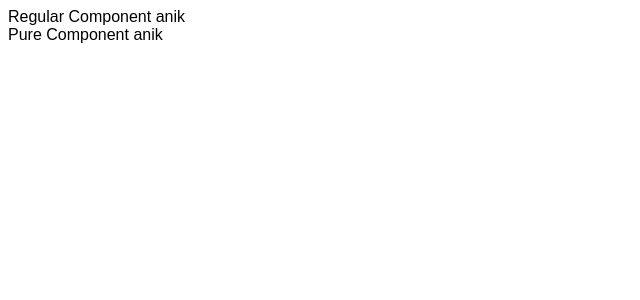
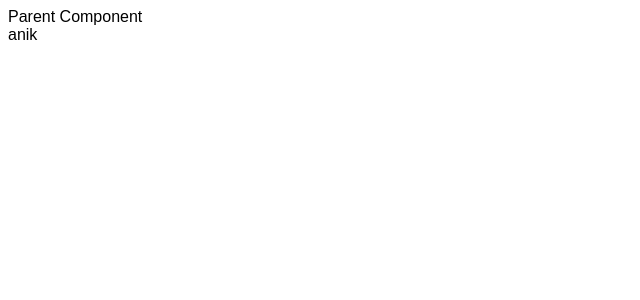
Before and after one commit to AnikBhadra/react101, a React (Vite) app: page / in a window 1280 px wide. Shown: the top 300 px of the page, without its empty margins (0-640 px from the left). Built offline with nearby package versions, Linux system fonts and the light colour scheme.

Commit message:
memo (pure component function based)

```diff
--- /dev/null
+++ b/Components/MemoCompo.jsx
@@ -0,0 +1,10 @@
+import React from 'react'
+
+function MemoCompo({ name }) {
+    console.log("rendering memo component")
+    return (
+        <div>{name}</div>
+    )
+}
+
+export default React.memo(MemoCompo)
--- /dev/null
+++ b/Components/ParentCompMemo.jsx
@@ -0,0 +1,35 @@
+import React, { Component } from 'react'
+import MemoCompo from './MemoCompo'
+
+
+class ParentCompMemo extends Component {
+
+    constructor(props) {
+        super(props)
+
+        this.state = {
+            name: 'anik'
+        }
+    }
+
+    componentDidMount() {
+        setInterval(() => {
+            this.setState({
+                name: "anik"
+            })
+        }, 2000)
+    }
+
+    render() {
+        console.log('*********Parent Comp render************')
+        return (
+
+            <div>
+                Parent Component
+                <MemoCompo name={this.state.name} />
+            </div>
+        )
+    }
+}
+
+export default ParentCompMemo
--- a/src/App.jsx
+++ b/src/App.jsx
@@ -1,4 +1,5 @@
 import ParentComp from "../Components/ParentComp";
+import ParentCompMemo from "../Components/ParentCompMemo";
 import PureComp from "../Components/PureComp";
 import "./App.css";
 
@@ -6,7 +7,7 @@ function App() {
   return (
 
     <div className="App">
-      <ParentComp />
+      <ParentCompMemo />
     </div>
   );
 }
```
